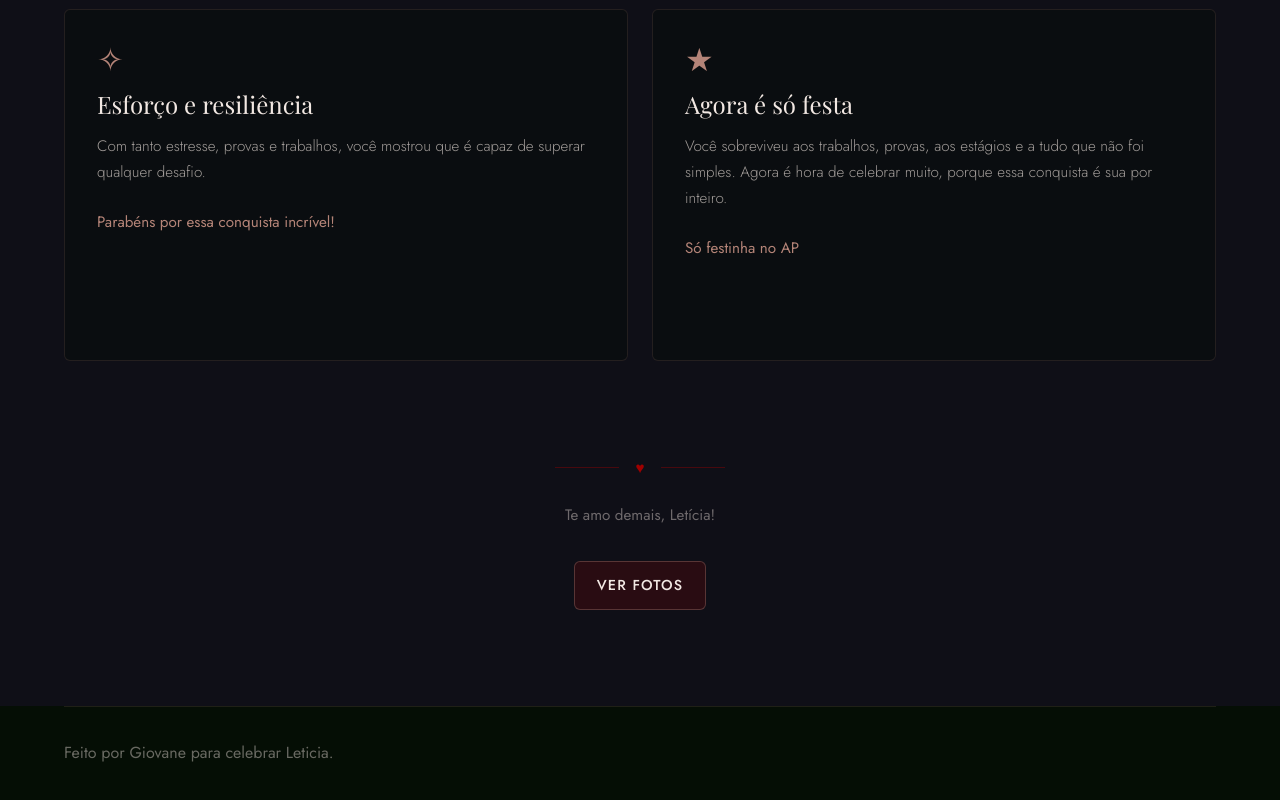
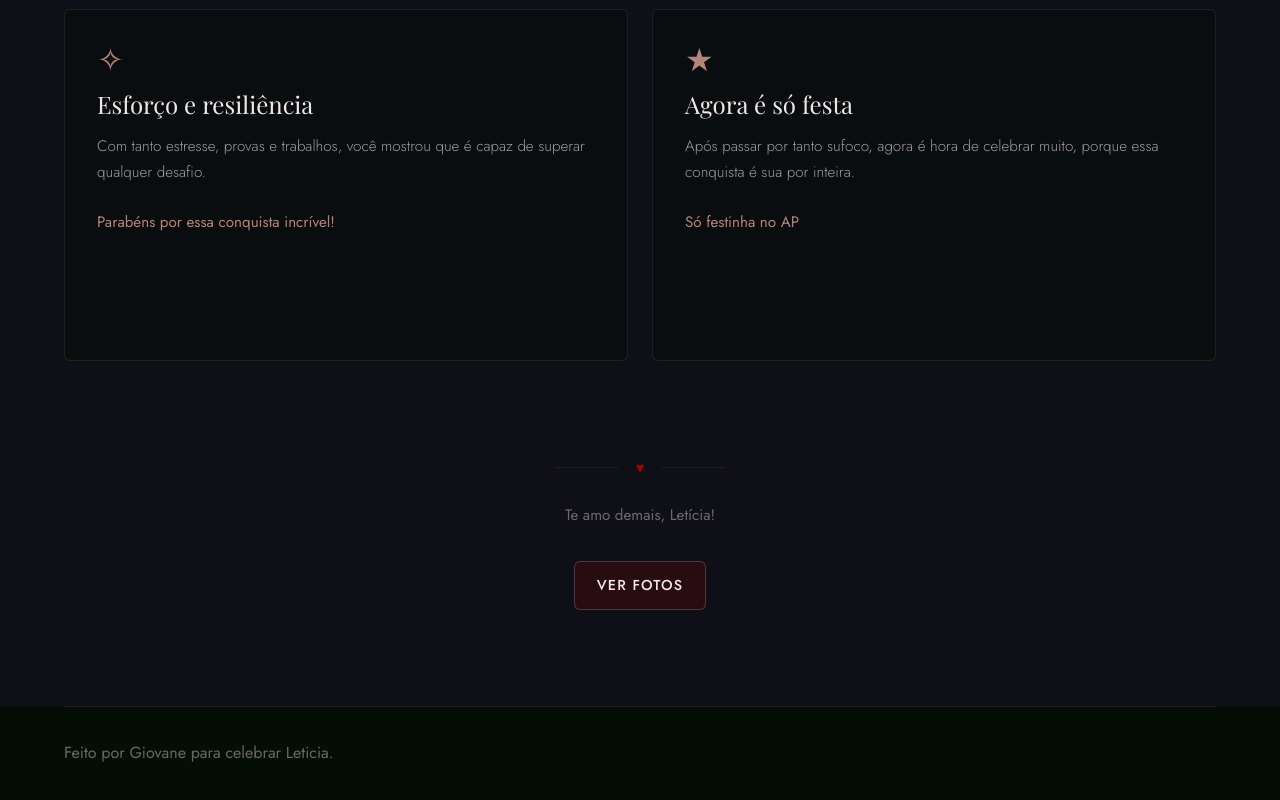
Before and after one commit to giovane-f16/formatura-leticia, a React (Vite) app: page / in a window 1280 px wide. Shown: the part 1440-2240 px from the top of the page. Built offline with nearby package versions, Linux system fonts and the light colour scheme; a web font is replaced by a local one.

Commit message:
Alterando texto

```diff
--- a/src/data/siteContent.js
+++ b/src/data/siteContent.js
@@ -47,7 +47,7 @@ e mesmo assim chegou lá.`,
     {
       icon: '★',
       title: 'Agora é só festa',
-      text: 'Você sobreviveu aos trabalhos, provas, aos estágios e a tudo que não foi simples. Agora é hora de celebrar muito, porque essa conquista é sua por inteiro.',
+      text: 'Após passar por tanto sufoco, agora é hora de celebrar muito, porque essa conquista é sua por inteira.',
       author: 'Só festinha no AP',
     },
   ],
```
